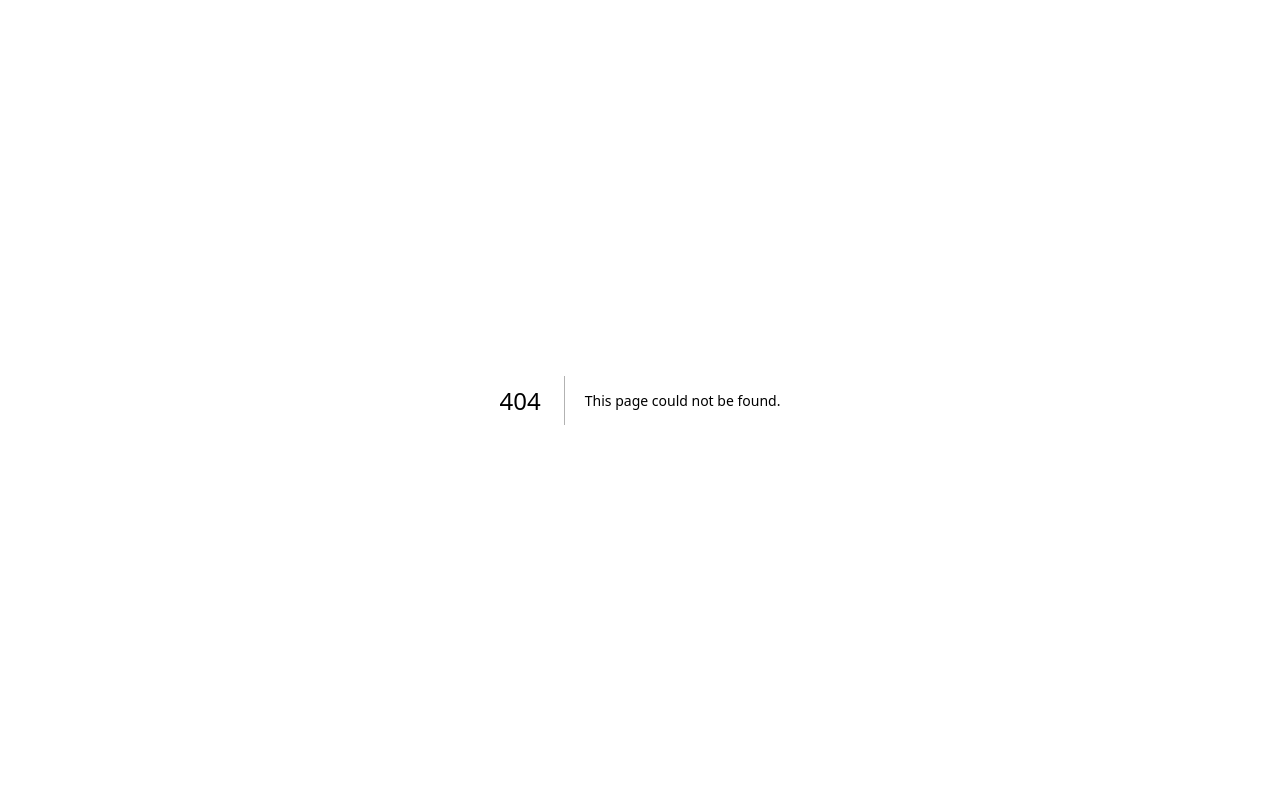
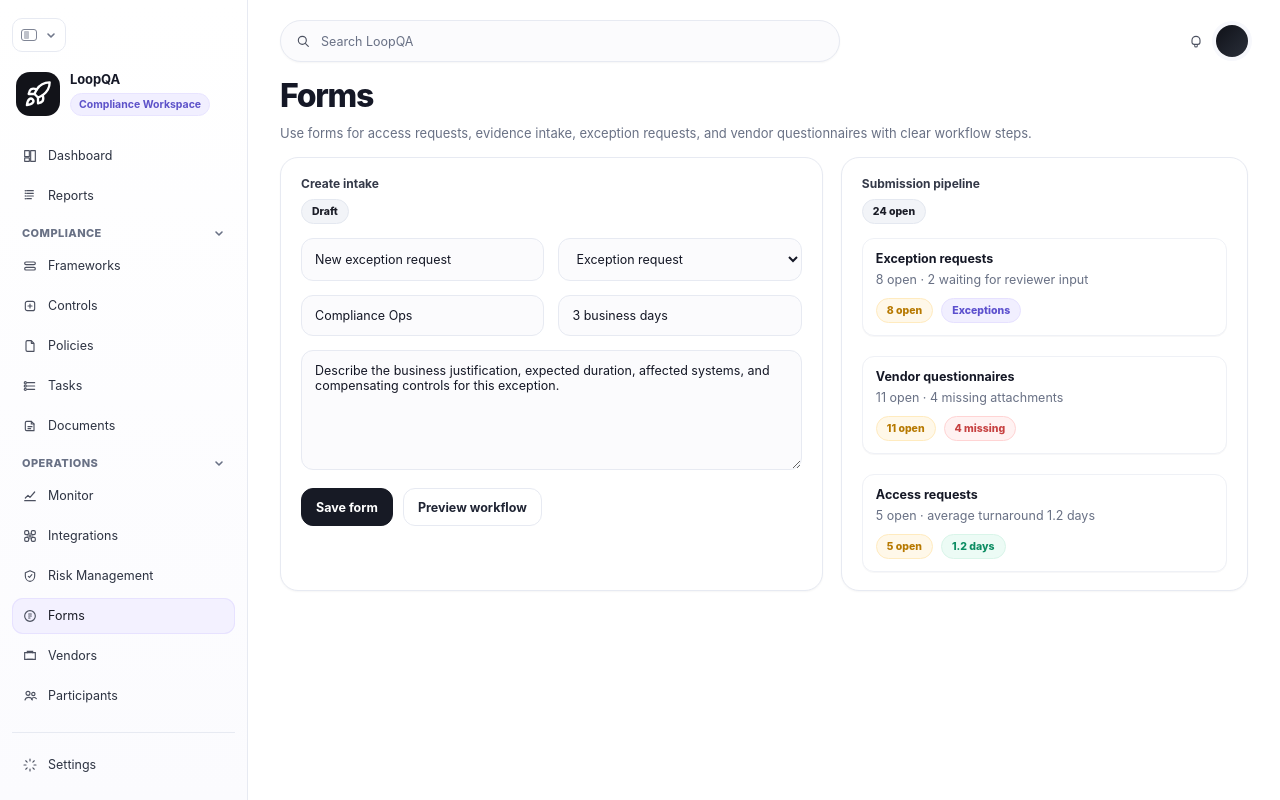
Before and after one commit to dondreytaylor/loomqa-compliance-platform, a Next.js app in the folder local/: page /forms in a window 1280 px wide. Before the commit this address had no page. Built offline with nearby package versions, Linux system fonts and the light colour scheme.

Commit message:
Add forms page

```diff
--- /dev/null
+++ b/local/src/app/forms/page.tsx
@@ -0,0 +1,108 @@
+/**
+ * Route segment: `/forms`
+ *
+ * IMPORTANT
+ * - This page is a direct port of `platform-reference/forms.html`.
+ * - Keep class names + hierarchy aligned with the reference so global CSS
+ *   in `src/app/dashboard.css` applies consistently across the prototype.
+ * - Interactions (sidebar open/collapse + section toggles) come from
+ *   `PlatformShell` → `PlatformBehavior` to match the reference inline script.
+ */
+
+import type { Metadata } from "next";
+
+import { PlatformShell } from "../../components/platform/PlatformShell";
+
+export const metadata: Metadata = {
+  title: "Forms · LoopQA",
+};
+
+export default function FormsPage() {
+  return (
+    <PlatformShell activeHref="/forms">
+      {/* Reference: <div class="page-title">Forms</div> */}
+      <div className="page-title">Forms</div>
+
+      {/* Reference: <div class="subtitle">…</div> */}
+      <div className="subtitle">
+        Use forms for access requests, evidence intake, exception requests, and vendor
+        questionnaires with clear workflow steps.
+      </div>
+
+      {/* Reference: <div class="two-col">…</div> */}
+      <div className="two-col">
+        <section className="card">
+          <div className="card-header">
+            <span>Create intake</span>
+            <span className="pill purple">Draft</span>
+          </div>
+
+          <div className="form-grid">
+            <input className="input" defaultValue="New exception request" />
+
+            {/*
+             * Reference HTML uses <option selected>…</option>.
+             * In React, use defaultValue to keep identical initial selection.
+             */}
+            <select className="select" defaultValue="Exception request">
+              <option>Exception request</option>
+              <option>Access request</option>
+            </select>
+
+            <input className="input" defaultValue="Compliance Ops" />
+            <input className="input" defaultValue="3 business days" />
+          </div>
+
+          <textarea
+            className="textarea"
+            style={{ marginTop: 14 }}
+            defaultValue={
+              "Describe the business justification, expected duration, affected systems, and compensating controls for this exception."
+            }
+          />
+
+          <div className="cta-row" style={{ marginTop: 14 }}>
+            <button className="btn primary">Save form</button>
+            <button className="btn">Preview workflow</button>
+          </div>
+        </section>
+
+        <section className="card">
+          <div className="card-header">
+            <span>Submission pipeline</span>
+            <span className="pill amber">24 open</span>
+          </div>
+
+          <div className="stack-list">
+            <div className="task-item">
+              <strong>Exception requests</strong>
+              <p>8 open · 2 waiting for reviewer input</p>
+              <div className="task-meta">
+                <span className="pill amber">8 open</span>
+                <span className="pill purple">Exceptions</span>
+              </div>
+            </div>
+
+            <div className="task-item">
+              <strong>Vendor questionnaires</strong>
+              <p>11 open · 4 missing attachments</p>
+              <div className="task-meta">
+                <span className="pill amber">11 open</span>
+                <span className="pill red">4 missing</span>
+              </div>
+            </div>
+
+            <div className="task-item">
+              <strong>Access requests</strong>
+              <p>5 open · average turnaround 1.2 days</p>
+              <div className="task-meta">
+                <span className="pill amber">5 open</span>
+                <span className="pill green">1.2 days</span>
+              </div>
+            </div>
+          </div>
+        </section>
+      </div>
+    </PlatformShell>
+  );
+}
```
